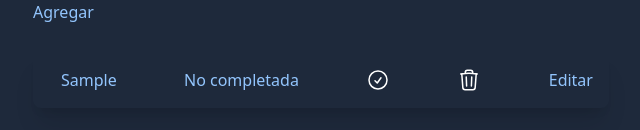
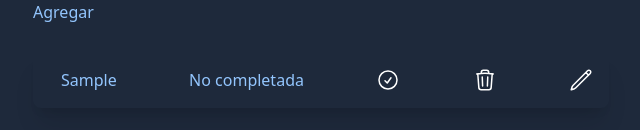
Before and after one commit to NinaChavezz/MyApp-UTN, a React (Vite) app: page / in a window 1280 px wide. Both pictures are taken after typing "Sample" into the empty fields and a click on the button "Agregar". Shown: the part 452-582 px from the top of the page, without its empty margins (319-959 px from the left). Built offline with nearby package versions, Linux system fonts and the light colour scheme.

Commit message:
Update edit button icon

```diff
--- a/src/Componentes/TaskItems.jsx
+++ b/src/Componentes/TaskItems.jsx
@@ -25,7 +25,12 @@ const TaskItems = ({ item, eliminar, id, completado, enterEditMode }) => {
         alt="icon eliminar"
         onClick={() => eliminar(id)}
       />
-      <button onClick={() => enterEditMode(item)}>Editar</button>
+      <img
+        className="h-6 w-6 cursor-pointer transition-all duration-200 ease-in"
+        src="/icon-editar.svg"
+        alt="icon editar"
+        onClick={() => enterEditMode(item)}
+      />
     </div>
   );
 };
```
Also changed, not shown: public/icon-editar.svg (added).
